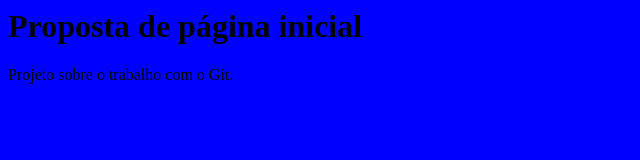
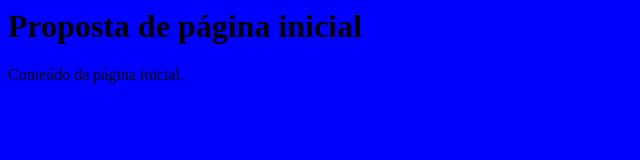
Before and after one commit to giuliana-bezerra/curso-git, a plain HTML site: page index.html in a window 1280 px wide. Shown: the full height of the page, 0-640 px from the left. Drawn offline with Linux system fonts and the light colour scheme.

Commit message:
Ajustando conteúdo da página

```diff
--- a/index.html
+++ b/index.html
@@ -7,7 +7,7 @@
 		<h1>Proposta de página inicial</h1>
 
 		<p>
-			Projeto sobre o trabalho com o Git.
+			Conteúdo da página inicial.
 		</p>
 	</body>
 </html>
```
